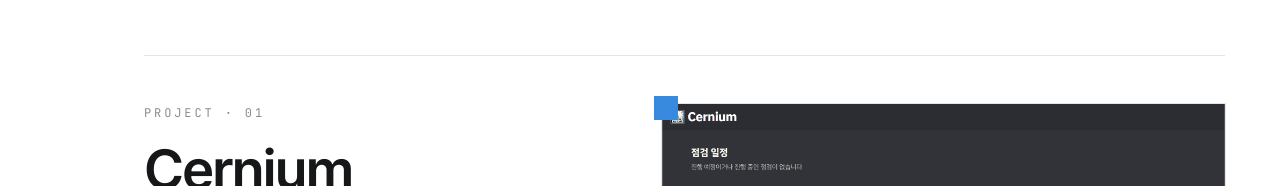
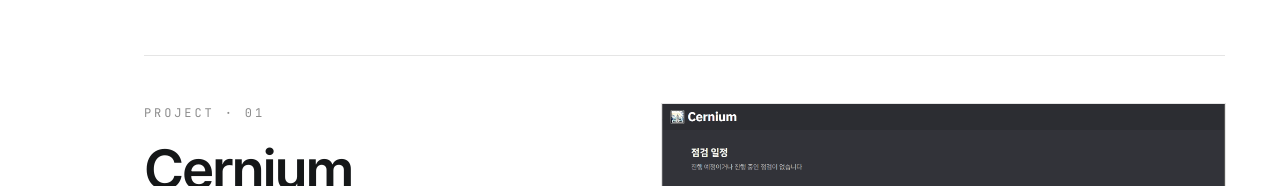
Before and after one commit to carokann1945/portfolio-0420, a Next.js app: page / in a window 1280 px wide. Shown: the part 1093-1279 px from the top of the page. Built offline with nearby package versions, Linux system fonts and the light colour scheme.

Commit message:
style : 프로젝트 사진 좌상단 액센트컬러 점 제거

```diff
--- a/src/features/projects/components/ProjectCard.tsx
+++ b/src/features/projects/components/ProjectCard.tsx
@@ -91,7 +91,6 @@
             sizes="(min-width: 768px) 60vw, 100vw"
           />
         </figure>
-        <div className="absolute -top-2 -left-2 hidden h-6 w-6 bg-accent md:block" aria-hidden="true" />
       </div>
     </article>
   );
```
